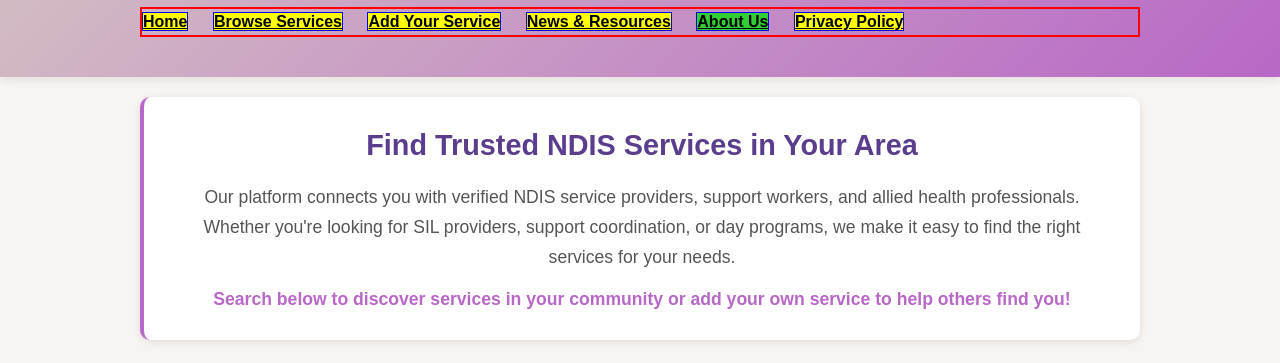
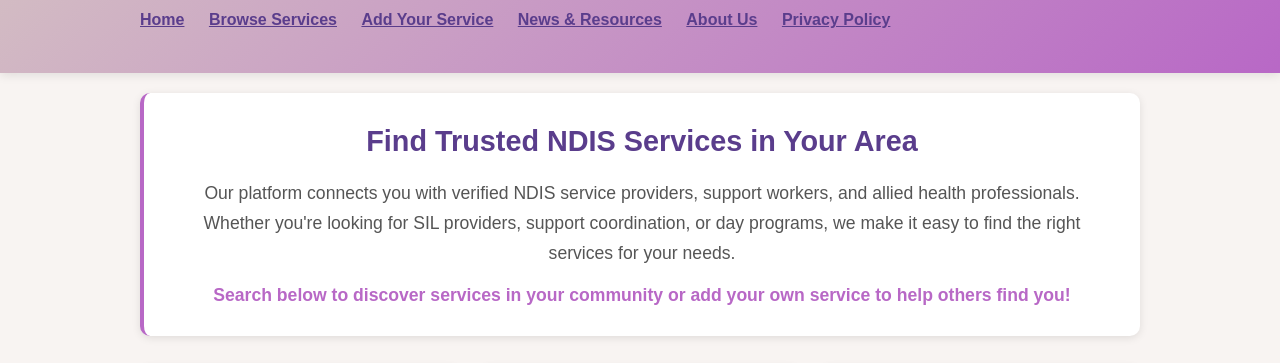
Before and after one commit to jaydenf1995-rgb/NDIS-Service-Finder, a website: page public/index.html in a window 1280 px wide. Shown: the part 127-490 px from the top of the page. Drawn offline with Linux system fonts and the light colour scheme.

```diff
--- a/public/style.css
+++ b/public/style.css
@@ -2188,19 +2188,3 @@
         height: 180px;
     }
 }
-/* Temporary debug styles */
-nav {
-    border: 2px solid red !important; /* Highlight nav area */
-}
-
-nav a {
-    border: 1px solid blue !important; /* Highlight each link */
-    background: yellow !important; /* Make links very visible */
-    color: black !important;
-}
-
-/* Check if About link is being hidden */
-nav a[href="about.html"] {
-    background: limegreen !important; /* Make About link stand out */
-    font-weight: bold !important;
-}
```
